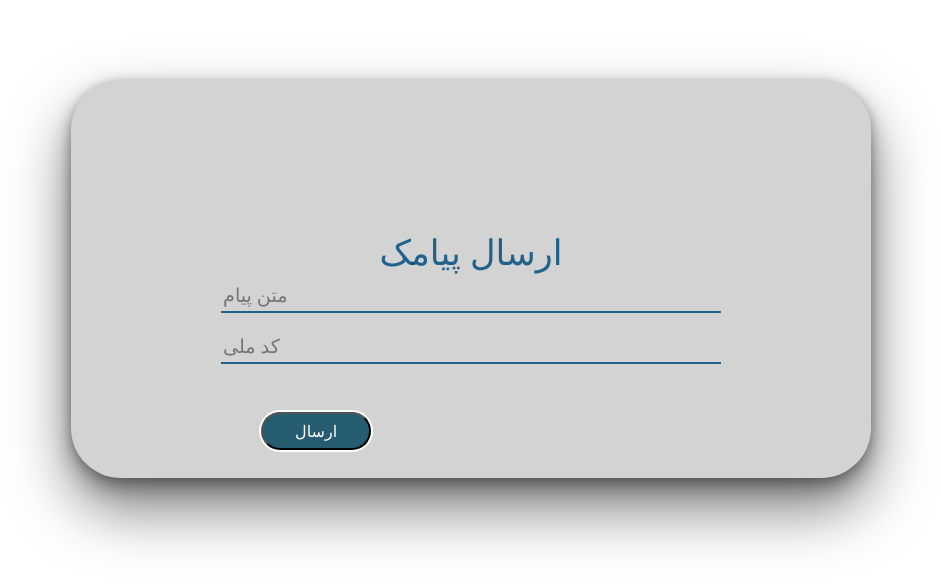
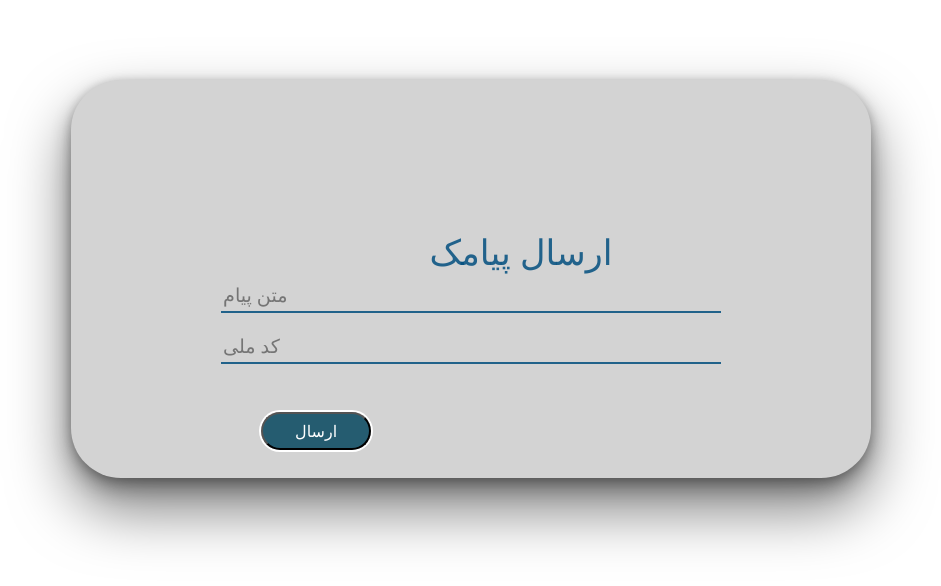
Before and after one commit to mb-ftme/playground, an Angular app: page /single in a window 1280 px wide. Shown: the top 586 px of the page, without its empty margins (169-1110 px from the left). Built offline with nearby package versions, Linux system fonts and the light colour scheme.

Commit message:
css fixed

```diff
--- a/src/app/form-list/form-list.component.html
+++ b/src/app/form-list/form-list.component.html
@@ -1,19 +1,9 @@
-<!--<section class='login-f' xmlns="http://www.w3.org/1999/html">-->
-<!--  <div class="head-f">-->
-<!--    <h1 class="company-f">ارسال پیامک</h1>-->
-<!--  </div>-->
-
-<!--    <form  class="form" [formGroup]="restForm">-->
-<!--    <input class="text"  name="message" formControlName="message"-->
-<!--           placeholder='متن پیام'  ><br>-->
-<!--    <input class="password" name="nationalCode" formControlName="nationalCode"-->
-<!--           placeholder='کد ملی' ><br>-->
-<!--    <button class='btn-login-f' (click)="onSubmit()">ارسال</button>-->
+<section class='login-f' xmlns="http://www.w3.org/1999/html">
+  <div class="head-f">
+    <h1 class="company-f">ارسال پیامک</h1>
+  </div>
 
 
-<!--  </form>-->
-
-<!--  {{myhtmlValue}}-->
 
   <div class="container" style="margin-top: 20px;">
     <div class="panel panel-default">
@@ -52,11 +42,7 @@
 
   <div  class="js-upload-finished">
 
-<!--    <div *ngFor="let filename of filenames" class="list-group">-->
-<!--      <button (click)="onDownloadFile()" class="list-group-item list-group-item-success" style="cursor: pointer;">-->
-<!--        {{ filename }}-->
-<!--        <a class="alert-success float-right">Download</a>-->
-<!--      </button><br>-->
 
-<!--    </div>-->
   </div>
+
+</section>
--- a/src/styles.css
+++ b/src/styles.css
@@ -120,6 +120,8 @@ body {
 }
 .company-f {
   font-size: 2.2em;
+
+  margin-left: 100px;
 }
 
 input[type=text].text-f {
```
